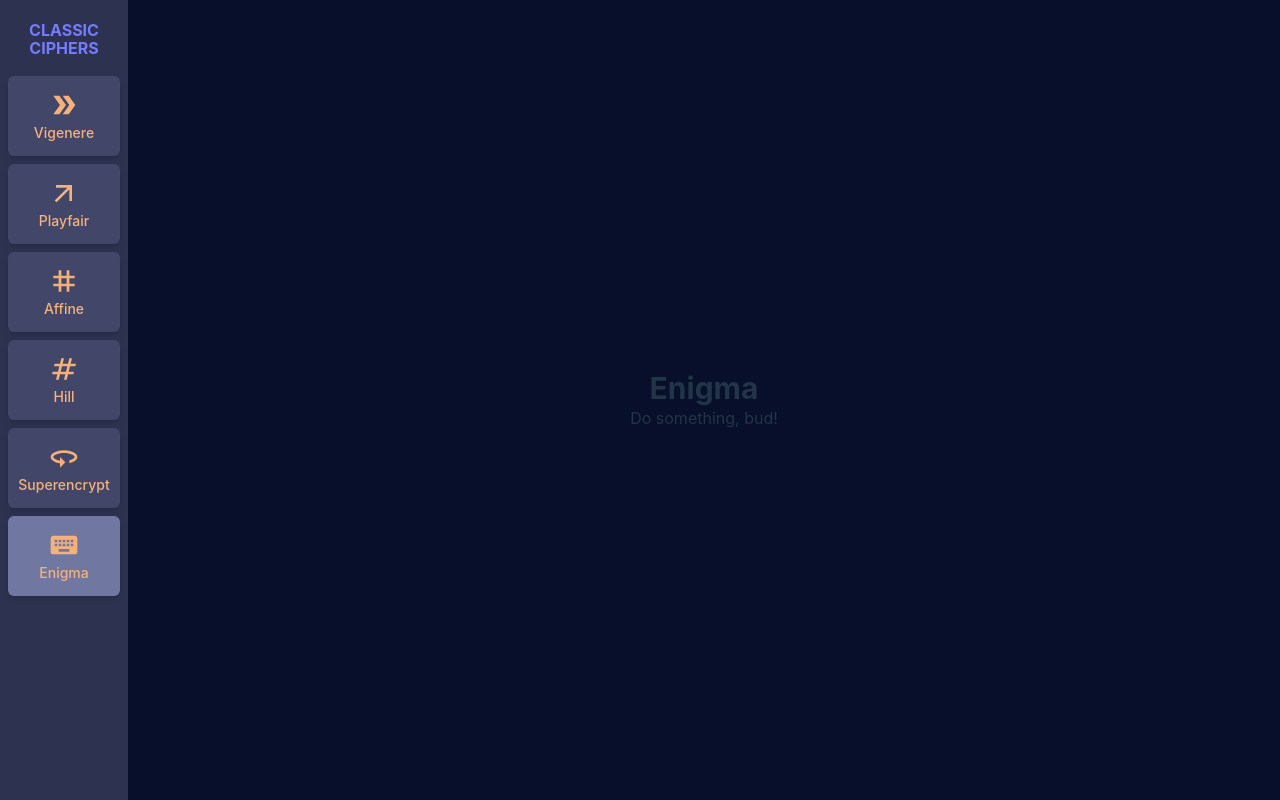
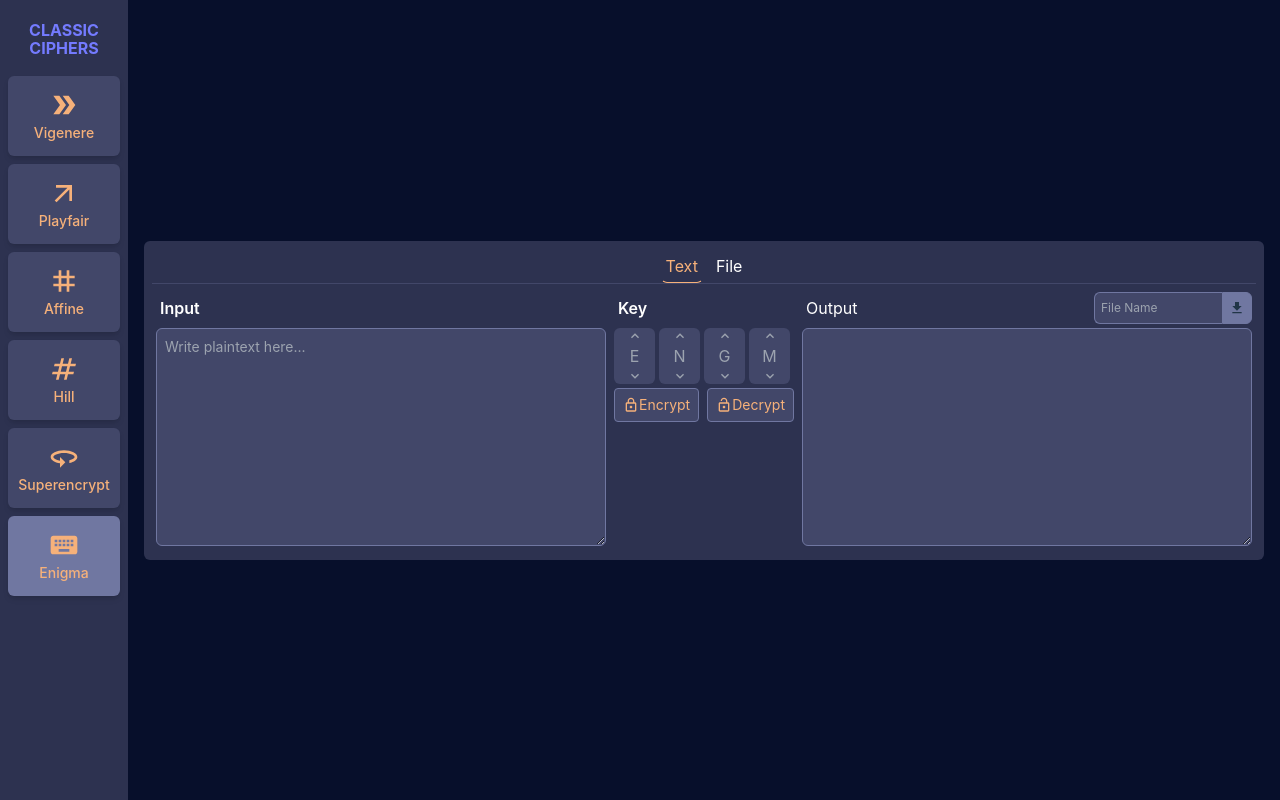
Before and after one commit to dclairvoyance/Tugas1_IF4020_Kripto, a React (Vite) app in the folder frontend/: page /enigma in a window 1280 px wide. Built offline with nearby package versions, Linux system fonts and the light colour scheme.

Commit message:
feat: frontend enigma

```diff
--- a/frontend/src/ciphers/Enigma.jsx
+++ b/frontend/src/ciphers/Enigma.jsx
@@ -1,8 +1,180 @@
+import { useState, useRef } from "react";
+import { MdLockOutline, MdLockOpen } from "react-icons/md";
+import Subpage from "../components/Subpage";
+import TextInput from "../components/TextInput";
+import FileInput from "../components/FileInput";
+import FileOutput from "../components/FileOutput";
+import RotorEnigma from "../components/RotorEnigma";
+
 const Enigma = () => {
+  const [format, setFormat] = useState("text");
+  const [fileInputName, setFileInputName] = useState("");
+  const [fileOutputName, setFileOutputName] = useState("");
+  const [userInput, setUserInput] = useState("");
+  const [userOutput, setUserOutput] = useState("");
+  const outputTextArea = useRef(null);
+
+  /* specific Enigma: rotors */
+  const [rotorsSettings, setRotorsSettings] = useState(["E", "N", "G", "M"]);
+
+  {
+    /* encryption/decryption */
+  }
+  const enigmaEncryptMessage = async () => {
+    try {
+      var userKey = rotorsSettings.flat().join(" ");
+      const response = await fetch("http://localhost:3001/enigma_encrypt", {
+        method: "POST",
+        headers: {
+          "Content-Type": "application/json",
+        },
+        body: JSON.stringify({
+          userInput,
+          userKey,
+        }),
+      });
+      const data = await response.json();
+      setUserOutput(data.message);
+    } catch (error) {
+      console.error("Error: ", error);
+      setUserOutput("Error encrypting message.");
+    }
+  };
+
+  {
+    /* templates */
+  }
+  const handleFormat = (format) => {
+    setFormat(format);
+  };
+
+  const handleUserInput = (textInput) => {
+    setUserInput(textInput);
+  };
+  const handleFileInputChange = (event) => {
+    const file = event.target.files[0];
+    setFileInputName(file.name);
+  };
+
+  const handleFileOutputChange = (fileNameInput) => {
+    setFileOutputName(fileNameInput);
+  };
+  const handleFileOutputSubmit = () => {
+    const element = document.createElement("a");
+    const file = new Blob([outputTextArea.current.value], {
+      type: "text/plain",
+    });
+    element.href = URL.createObjectURL(file);
+    element.download = fileOutputName ? fileOutputName : "encrypted";
+    document.body.appendChild(element); // Firefox
+    element.click();
+  };
+
+  {
+    /* specific Enigma */
+  }
+  const handleRotorSettingsChange = (index, rotorSettings) => {
+    const newRotorsSettings = [...rotorsSettings];
+    newRotorsSettings[index] = rotorSettings;
+    setRotorsSettings(newRotorsSettings);
+  };
+
   return (
     <>
-      <h1 className="text-3xl font-bold">Enigma</h1>
-      <p>Do something, bud!</p>
+      <div className="p-2 bg-primary_1 rounded-md">
+        {/* format picker */}
+        <Subpage
+          currentVariable={format}
+          handleVariable={handleFormat}
+          variables={["text", "file"]}
+        />
+
+        {/* input/output */}
+        <div className="flex">
+          {/* input */}
+          <div className="basis-5/12 flex-col mx-1">
+            <h2 className="h-8 items-center ml-1 mb-1 flex text-md font-semibold text-white">
+              Input
+            </h2>
+            {/* text input */}
+            {format === "text" && (
+              <TextInput handleOnChangeParent={handleUserInput} />
+            )}
+
+            {/* file input */}
+            {format === "file" && (
+              <FileInput
+                handleOnChangeParent={handleFileInputChange}
+                fileName={fileInputName}
+              />
+            )}
+          </div>
+
+          {/* key */}
+          <div className="basis-2/12 flex-col mx-1">
+            <h2 className="h-8 items-center ml-1 mb-1 flex text-md font-semibold text-white">
+              Key
+            </h2>
+            <div className="flex">
+              <RotorEnigma
+                index={0}
+                rotorSettings={rotorsSettings[0]}
+                handleOnChangeParent={handleRotorSettingsChange}
+              />
+              <RotorEnigma
+                index={1}
+                rotorSettings={rotorsSettings[1]}
+                handleOnChangeParent={handleRotorSettingsChange}
+              />
+              <RotorEnigma
+                index={2}
+                rotorSettings={rotorsSettings[2]}
+                handleOnChangeParent={handleRotorSettingsChange}
+              />
+              <RotorEnigma
+                index={3}
+                rotorSettings={rotorsSettings[3]}
+                handleOnChangeParent={handleRotorSettingsChange}
+              />
+            </div>
+            <div className="lg:flex">
+              <button
+                onClick={enigmaEncryptMessage}
+                className="bg-primary_2 hover:bg-primary_3 border-primary_3 text-secondary px-2 py-1.5 my-1 lg:mr-1 rounded flex items-center mx-auto"
+              >
+                <MdLockOutline size="16" />
+                <span className="text-sm">Encrypt</span>
+              </button>
+              <button className="bg-primary_2 hover:bg-primary_3 border-primary_3 text-secondary px-2 py-1.5 my-1 lg:ml-1 rounded flex items-center mx-auto">
+                <MdLockOpen size="16" />
+                <span className="text-sm">Decrypt</span>
+              </button>
+            </div>
+          </div>
+
+          {/* output */}
+          <div className="basis-5/12 flex-col mx-1">
+            <div className="md:flex md:justify-between mb-1">
+              <h2 className="h-8 items-center ml-1 flex text-md font-semibol text-white">
+                Output
+              </h2>
+              {/* download as txt file */}
+              <FileOutput
+                handleOnChangeParent={handleFileOutputChange}
+                handleOnSubmitParent={handleFileOutputSubmit}
+              />
+            </div>
+            <textarea
+              readOnly
+              id="output"
+              ref={outputTextArea}
+              rows="10"
+              className="w-full p-2 text-sm text-gray-400 bg-primary_2 rounded-md border border-primary_3"
+              value={userOutput}
+            ></textarea>
+          </div>
+        </div>
+      </div>
     </>
   );
 };
--- a/frontend/src/ciphers/Hill.jsx
+++ b/frontend/src/ciphers/Hill.jsx
@@ -61,6 +61,16 @@ const Hill = () => {
   const handleFileOutputChange = (fileNameInput) => {
     setFileOutputName(fileNameInput);
   };
+  const handleFileOutputSubmit = () => {
+    const element = document.createElement("a");
+    const file = new Blob([outputTextArea.current.value], {
+      type: "text/plain",
+    });
+    element.href = URL.createObjectURL(file);
+    element.download = fileOutputName ? fileOutputName : "encrypted";
+    document.body.appendChild(element); // Firefox
+    element.click();
+  };
 
   {
     /* specific Hill */
@@ -79,17 +89,6 @@ const Hill = () => {
     setKeyValues(newKeyValues);
   };
 
-  const handleFileOutputSubmit = () => {
-    const element = document.createElement("a");
-    const file = new Blob([outputTextArea.current.value], {
-      type: "text/plain",
-    });
-    element.href = URL.createObjectURL(file);
-    element.download = fileOutputName ? fileOutputName : "encrypted";
-    document.body.appendChild(element); // Firefox
-    element.click();
-  };
-
   return (
     <>
       <div className="p-2 bg-primary_1 rounded-md">
@@ -104,7 +103,7 @@ const Hill = () => {
         <div className="flex">
           {/* input */}
           <div className="basis-5/12 flex-col mx-1">
-            <h2 className="h-8 items-center ml-1 mb-1 flex text-md font-semibold">
+            <h2 className="h-8 items-center ml-1 mb-1 flex text-md font-semibold text-white">
               Input
             </h2>
             {/* text input */}
@@ -123,11 +122,13 @@ const Hill = () => {
 
           {/* key */}
           <div className="basis-2/12 flex-col mx-1">
-            <h2 className="h-8 items-center ml-1 mb-1 flex text-md font-semibold">
+            <h2 className="h-8 items-center ml-1 mb-1 flex text-md font-semibold text-white">
               Key
             </h2>
             <div className="flex mb-2">
-              <p className="ml-1 text-sm font-semibold text-left">Key size: </p>
+              <p className="ml-1 text-sm font-semibold text-left text-white">
+                Key size:{" "}
+              </p>
               <input
                 className="ml-1 text-sm text-center w-8 rounded-md border-r border-b"
                 type="number"
@@ -174,7 +175,7 @@ const Hill = () => {
           {/* output */}
           <div className="basis-5/12 flex-col mx-1">
             <div className="md:flex md:justify-between mb-1">
-              <h2 className="h-8 items-center ml-1 flex text-md font-semibold">
+              <h2 className="h-8 items-center ml-1 flex text-md font-semibold text-white">
                 Output
               </h2>
               {/* download as txt file */}
@@ -188,7 +189,7 @@ const Hill = () => {
               id="output"
               ref={outputTextArea}
               rows="10"
-              className="w-full p-2 text-sm bg-primary_2 rounded-md border border-primary_3"
+              className="w-full p-2 text-sm text-gray-400 bg-primary_2 rounded-md border border-primary_3"
               value={userOutput}
             ></textarea>
           </div>
--- /dev/null
+++ b/frontend/src/components/RotorEnigma.jsx
@@ -0,0 +1,40 @@
+import { MdKeyboardArrowUp, MdKeyboardArrowDown } from "react-icons/md";
+import PropTypes from "prop-types";
+
+const RotorEnigma = ({ index, rotorSettings, handleOnChangeParent }) => {
+  const modulo = (num, mod) => {
+    return ((num % mod) + mod) % mod;
+  };
+
+  const handleRotorChange = (direction) => {
+    const newRotorSettings = String.fromCharCode(
+      modulo(rotorSettings?.charCodeAt() - 65 + direction, 26) + 65
+    );
+    handleOnChangeParent(index, newRotorSettings);
+  };
+
+  return (
+    <div className="w-full bg-primary_2 rounded-md mr-1">
+      <div className="flex justify-center">
+        <MdKeyboardArrowUp
+          color="#9ca3af"
+          onClick={() => handleRotorChange(-1)}
+        />
+      </div>
+      <div className="text-gray-400">{rotorSettings}</div>
+      <div className="flex justify-center">
+        <MdKeyboardArrowDown
+          color="#9ca3af"
+          onClick={() => handleRotorChange(1)}
+        />
+      </div>
+    </div>
+  );
+};
+
+RotorEnigma.propTypes = {
+  rotorSettings: PropTypes.string,
+  handleOnChangeParent: PropTypes.func.isRequired,
+};
+
+export default RotorEnigma;
--- a/frontend/src/components/TextInput.jsx
+++ b/frontend/src/components/TextInput.jsx
@@ -9,7 +9,7 @@ const TextInput = ({ handleOnChangeParent }) => {
     <textarea
       id="input"
       rows="10"
-      className="w-full p-2 text-sm bg-primary_2 rounded-md border border-primary_3 focus:ring-blue-50"
+      className="w-full p-2 text-sm text-gray-400 bg-primary_2 rounded-md border border-primary_3 focus:ring-blue-50"
       placeholder="Write plaintext here..."
       onChange={handleOnChange}
     ></textarea>
```
Also changed, not shown: frontend/src/ciphers/Vigenere.jsx (+5 -6 lines), 1 other file (tests, documents, lock files or other folders).
